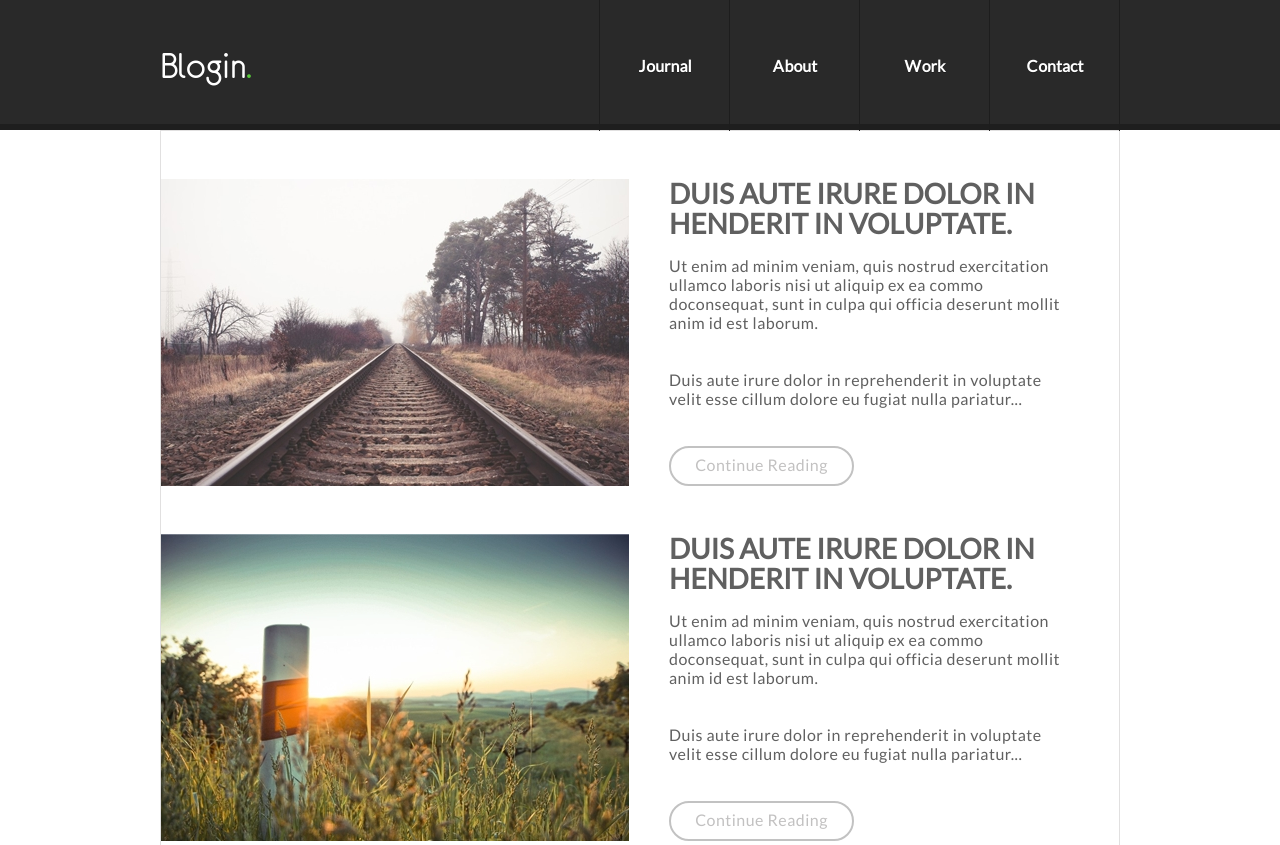
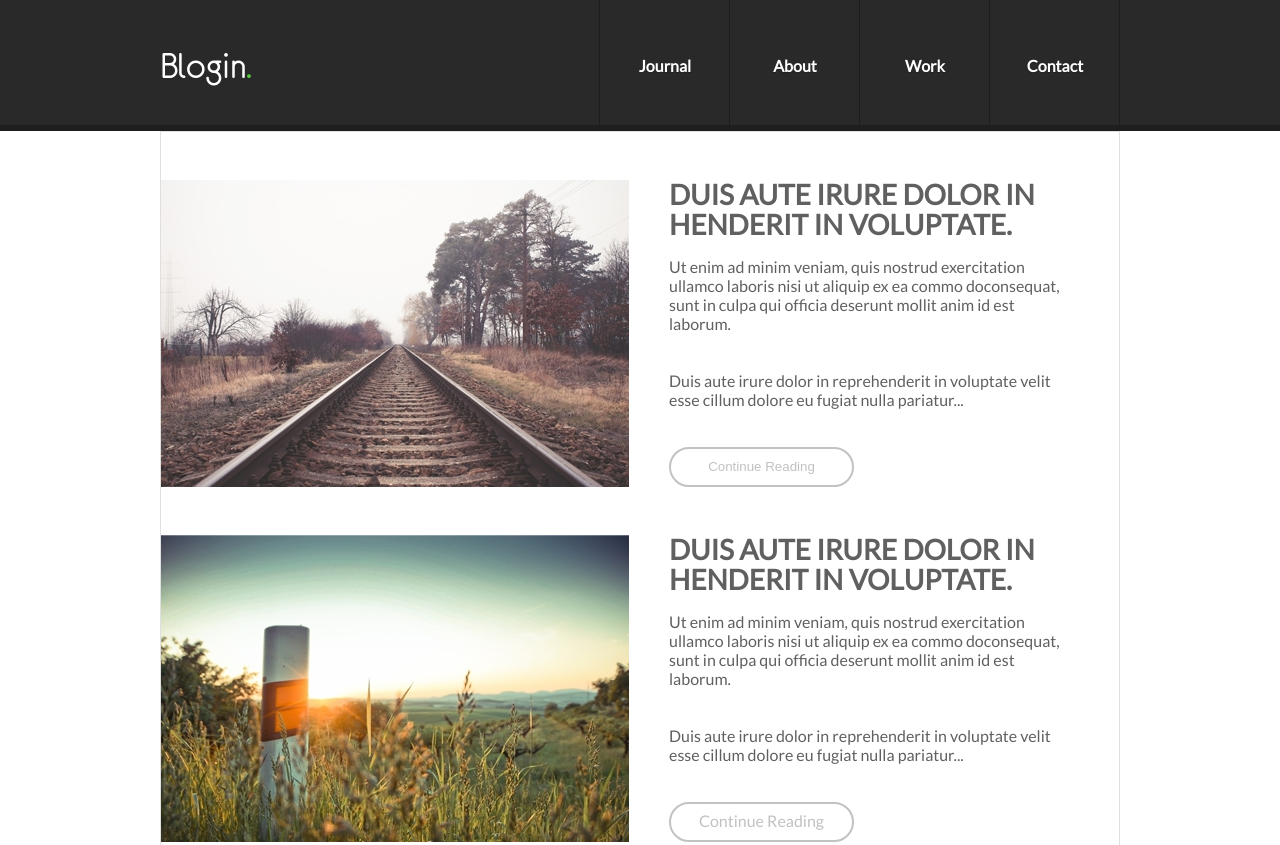
Before and after one commit to EllahT/design2LivePage, a plain HTML site: page index.html in a window 1280 px wide. Shown: the top 845 px of the page. Drawn offline with Linux system fonts and the light colour scheme.

```diff
--- a/css/main.css
+++ b/css/main.css
@@ -47,7 +47,6 @@ a {
 
 p {
     margin: 0px 0px 1.875rem;
-    letter-spacing: 0.03rem;
     flex-grow: 1;
 }
 
@@ -55,12 +54,16 @@ p:nth-last-child(1) {
     margin-bottom: 2.5rem;
 }
 
+button {
+    background-color: transparent;
+}
+
 button:active {
-    outline: none
+    outline: none;
 }
 
 button:focus {
-    outline:none
+    outline:none;
 }
 
 /* helpers */
@@ -105,7 +108,6 @@ button:focus {
     box-shadow: inset 0 -6px 0 #1e1e1e;
     background-color: #292929;
     padding: 0 6rem;
-    height: 6rem;
 }
 
 .logo {
@@ -167,10 +169,6 @@ body.open-menu .main-nav {
 
 .main-nav-bar > li a {
     padding: 2.5rem 0;
-}
-
-.first-letter {
-    letter-spacing: 0.05rem;
 }
 
 .menu-btn {
@@ -242,6 +240,7 @@ body.open-menu .sidebarBtn {
 .post-text {
     flex-direction: column;
     margin: 0 2.5rem;
+    align-items: flex-start;
 }
 
 .post-image {
@@ -257,44 +256,32 @@ body.open-menu .sidebarBtn {
 /* continueReadingBtn */
 
 .btn {
-    width: 11.5rem;
-    height: 2.5rem;
     line-height: 2rem;
     border: 2px solid #c2c2c2;
     color: #c2c1c1;
     border-radius: 2rem;
-    letter-spacing: 0.03rem;
     text-transform: capitalize;
     text-align: center;
-    transition: width 0.4s;
     position: relative;
-}
+    padding: 0 1.25rem;
+    cursor: pointer;
 
-.btn::after {
-    content: '';
-    display: block;
-    position: absolute;
-    top: 0.9rem;
-    right: 0.9rem;
-    width: 1rem;
-    height: 0.4rem;
-    background-image: url('../img/greenarrow.jpg');
-    background-repeat: no-repeat;
-    color: #58c93a;
-    opacity: 0;
-    transition: 0.3s all;
+    transition: padding 0.4s;
 }
 
 .btn:hover {
     border-color: #58c93a;
-    width: 13.125rem;
     color: #58c93a;
-    cursor: pointer;
+    padding-right: 2.5rem;
+
 }
 
 .btn:hover::after {
-    opacity: 1;
-    transition-delay: 0.2s;
+    content: '→';
+    display: block;
+    position: absolute;
+    right: 1rem;
+    top: 0;
 }
 
 /* secendary nav */
@@ -320,10 +307,6 @@ body.open-menu .sidebarBtn {
 
 .sec-nav li:hover a {
     text-decoration: line-through;
-}
-
-.sec-nav .first-letter {
-    letter-spacing: 0.05rem;
 }
 
 .sec-nav li:nth-child(1) a {
@@ -359,15 +342,10 @@ body.open-menu .sidebarBtn {
     font-size: 0.8125rem;
 }
 
-.copyrights .spaced {
-    letter-spacing: 0.39px;
-}
-
 .copyrights .bold {
     color: #939292;
     font-family: "LatoBold";
     font-weight: 700;
-    letter-spacing: 0.39px;
 }
 
 .footer .social-networks a {
@@ -595,7 +573,6 @@ li:hover .dribbble-link {
     .header {
         max-width: 1500px;
         padding: 0 10rem;
-        height: 8.125rem;
     }
 
     .main-nav-bar li a {
--- a/index.html
+++ b/index.html
@@ -16,7 +16,7 @@
             <ul class="main-nav-bar clean-list flex align-center">
                 <li>
                     <div class="dropdownLink">
-                        <a href="javascript:onOpenDropdown();"><span class="first-letter">j</span>ournal</a>
+                        <a href="javascript:onOpenDropdown();">journal</a>
                         <ul class="dropdown-content clean-list hide">
                             <li>October 2016</li>
                             <li>January 2017</li>
@@ -25,9 +25,9 @@
                         </ul>
                     </div>
                 </li>
-                <li><a href=""><span class="first-letter">a</span>bout</a></li>
-                <li><a href=""><span class="first-letter">w</span>ork</a></li>
-                <li><a href=""><span class="first-letter">c</span>ontact</a></li>
+                <li><a href="">about</a></li>
+                <li><a href="">work</a></li>
+                <li><a href="">contact</a></li>
             </ul>
         </nav>
         <button class="menu-btn sidebarBtn" onclick="toggleMenu()">☰</button>
@@ -40,7 +40,7 @@
                 <h2>Duis aute irure dolor in henderit in voluptate.</h2>
                 <p>Ut enim ad minim veniam, quis nostrud exercitation ullamco laboris nisi ut aliquip ex ea commo doconsequat, sunt in culpa qui officia deserunt mollit anim id est laborum.
                 <p>Duis aute irure dolor in reprehenderit in voluptate velit esse cillum dolore eu fugiat nulla pariatur...</p>
-                <div class="btn" onclick="onOpenModal()">continue reading</div>
+                <button class="btn" onclick="onOpenModal()">continue reading</button>
             </div>
         </section>
 
@@ -88,7 +88,7 @@
 
     <footer class="footer flex align-center space-between">
         <div class="logo"><span class="fisrt-logo-letter">b</span>login<span class="last-logo-char">.</span></div>
-        <div class="copyrights"><span class="spaced">© 2014 B</span>login.com  -  All Rights Reserved  -  Find more free Templates at <span class="bold">Pixelhint.com</span></div>
+        <div class="copyrights">© 2014 Blogin.com  -  All Rights Reserved  -  Find more free Templates at <span class="bold">Pixelhint.com</span></div>
 
         <ul class="social-networks clean-list">
             <li><a href="" class="facebook-link"></a></li>
```
